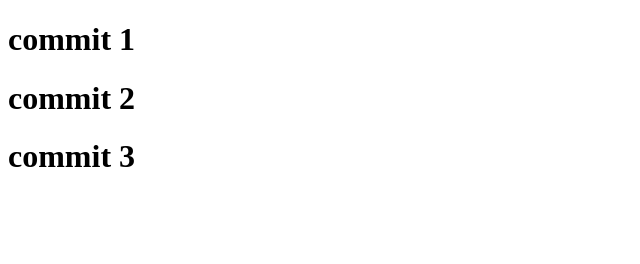
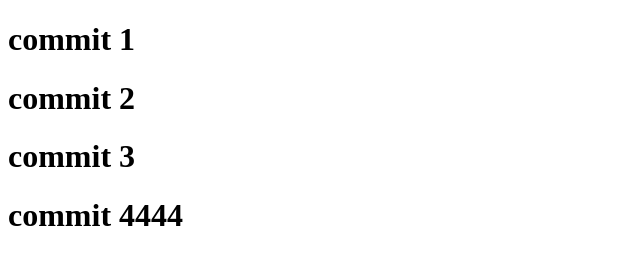
Before and after one commit to radhikashaktawat/8-july2024--git-reset-vs-git-revert, a plain HTML site: page index.html in a window 1280 px wide. Shown: the whole page, without its empty margins (0-640 px from the left). Drawn offline with Linux system fonts and the light colour scheme.

Commit message:
commit 4

```diff
--- a/index.html
+++ b/index.html
@@ -9,5 +9,6 @@
     <h1>commit 1</h1>
     <h1>commit 2</h1>
     <h1>commit 3</h1>
+    <h1>commit 4444</h1>
   </body>
 </html>
```
